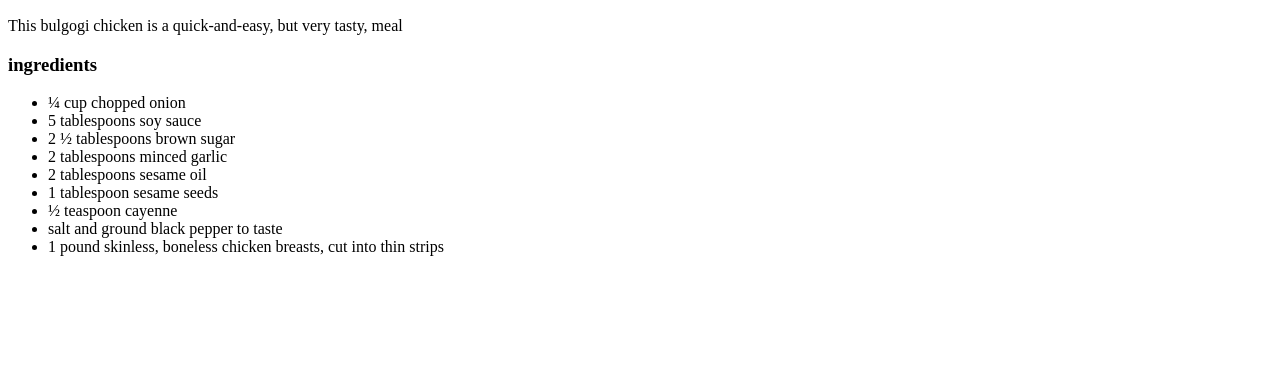
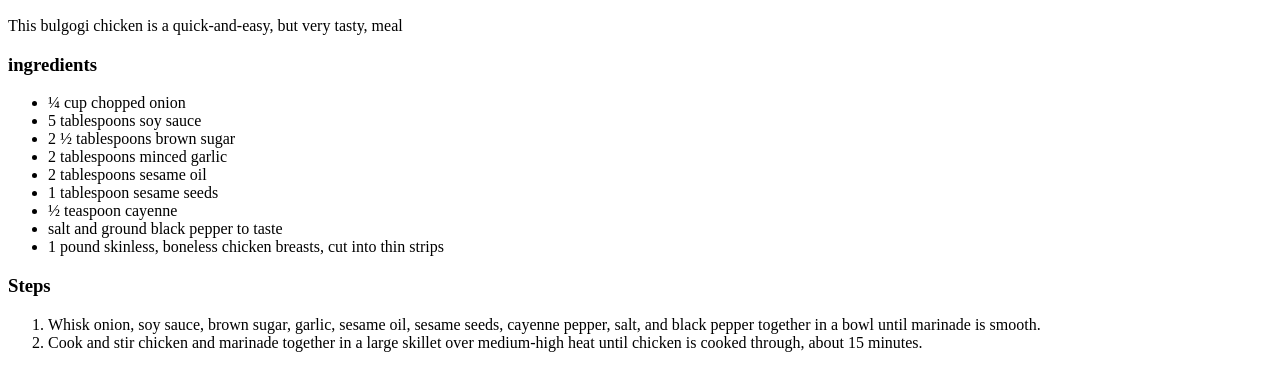
Before and after one commit to NapewnoScibi/to, a plain HTML site: page recipes/Bulgogi.html in a window 1280 px wide. Shown: the part 99-490 px from the top of the page. Drawn offline with Linux system fonts and the light colour scheme.

Commit message:
Added step list to bulgogi

```diff
--- a/recipes/Bulgogi.html
+++ b/recipes/Bulgogi.html
@@ -21,5 +21,16 @@
 <li>salt and ground black pepper to taste</li>
 <li>1 pound skinless, boneless chicken breasts, cut into thin strips</li>
 </ul>
+<h3>Steps</h3>
+<ol>
+<li>
+Whisk onion, soy sauce, brown sugar, garlic, sesame oil,
+sesame seeds, cayenne pepper, salt,
+and black pepper together in a bowl until marinade is smooth.
+</li>
+<li>
+Cook and stir chicken and marinade together in a large skillet over medium-high heat until chicken is cooked through, about 15 minutes.
+</li>
+</ol>
 </body>
 </html>
```
Also changed, not shown: index.html (+1 -1 lines).
